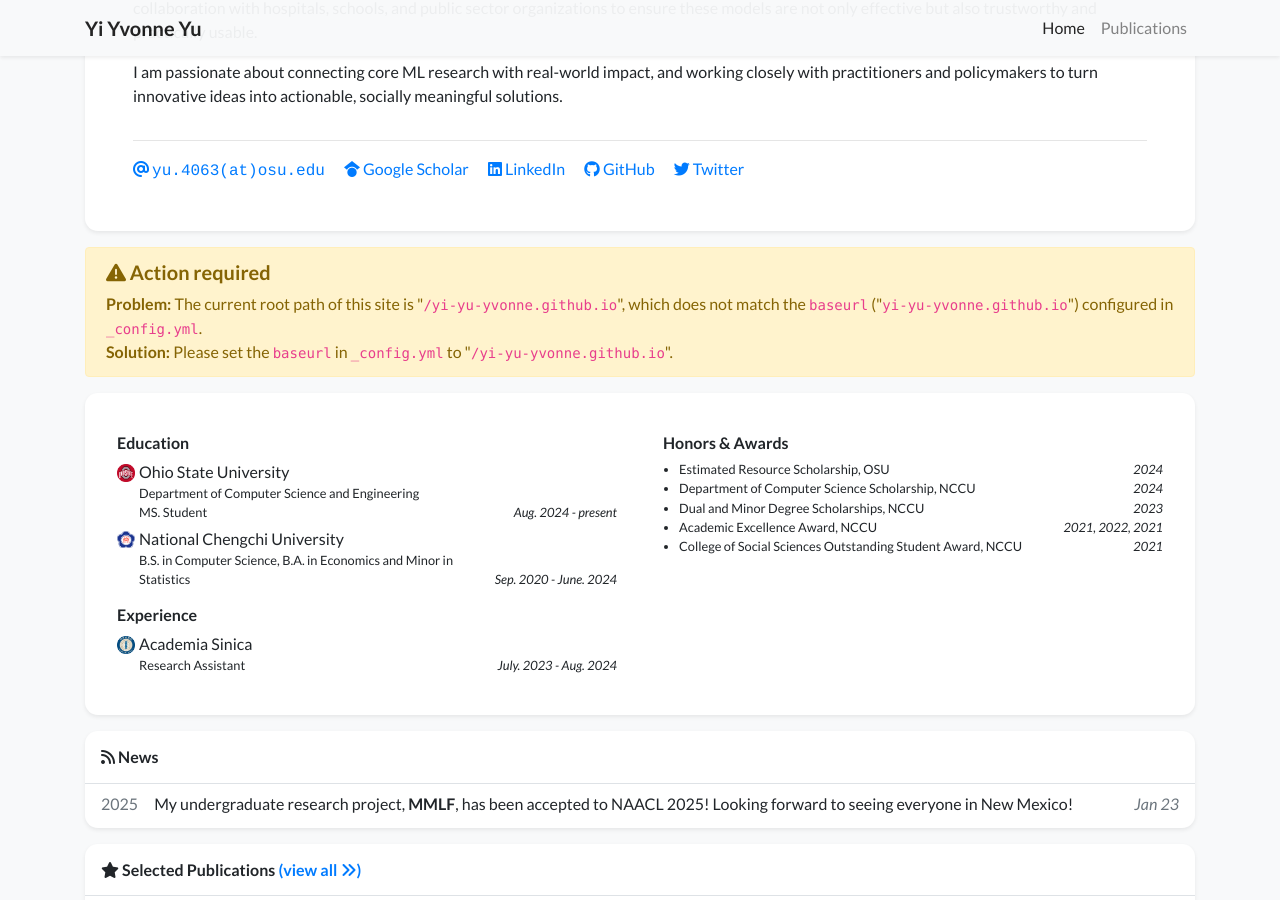
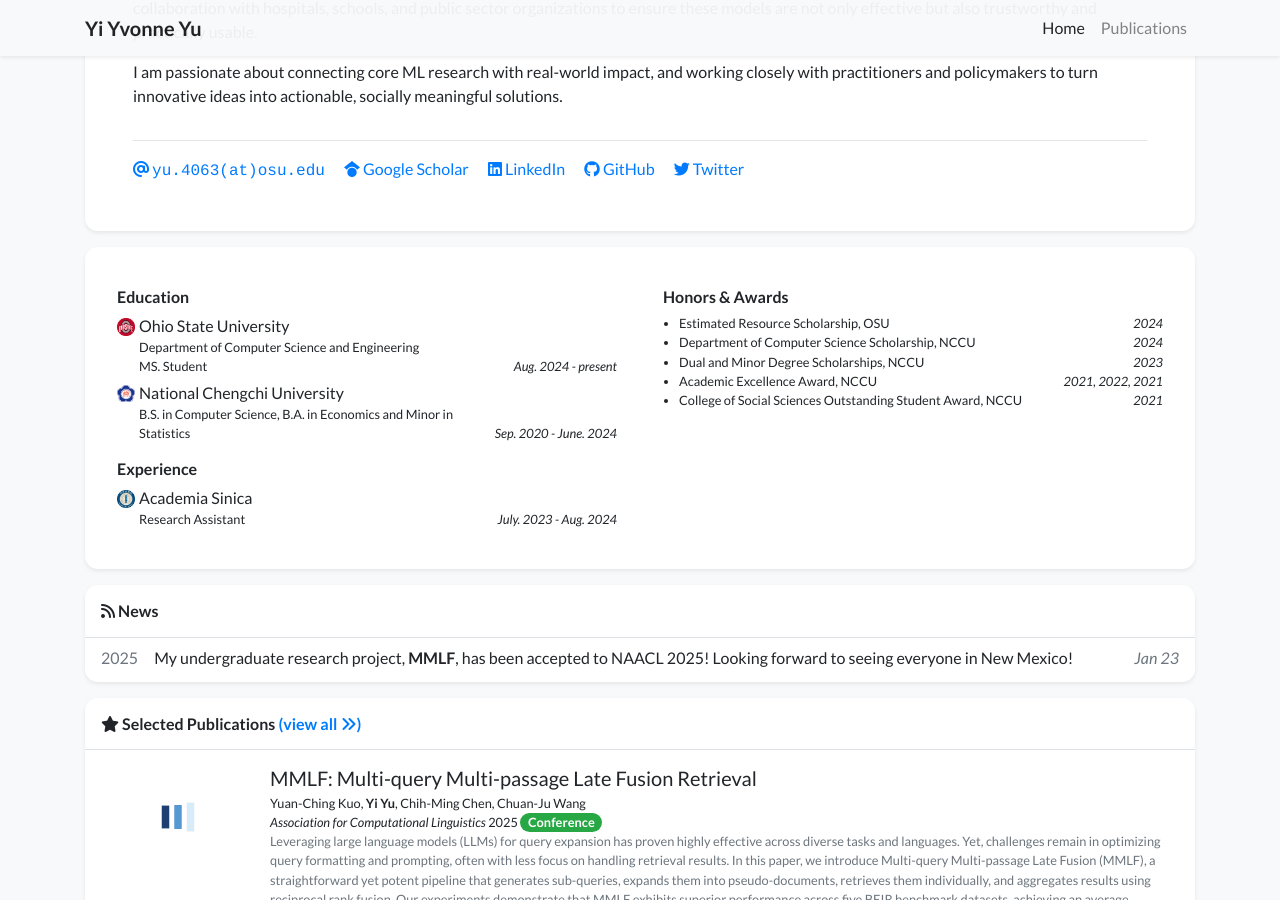
Before and after one commit to Yi-Yu-Yvonne/yi-yu-yvonne.github.io, a Jekyll site: the page built from index.html, in a window 1280 px wide and 900 px high, scrolled down 404 px. Built offline with Jekyll 4.4.1, drawn with Linux system fonts in a browser that asks for light colours; nearby versions of some CDN libraries; a style sheet for code colours, icons or effects is not loaded.

Commit message:
Update _config.yml

```diff
--- a/_config.yml
+++ b/_config.yml
@@ -13,7 +13,7 @@
 # you will see them accessed via {{ site.title }}, {{ site.email }}, and so on.
 # You can create any custom variable you would like, and they will be accessible
 # in the templates via {{ site.myvariable }}.
-baseurl: "yi-yu-yvonne.github.io" # the subpath of your site, e.g. /blog
+baseurl: "/Yi-Yu-Yvonne" # the subpath of your site, e.g. /blog
 
 # Build settings
 markdown: kramdown
```
